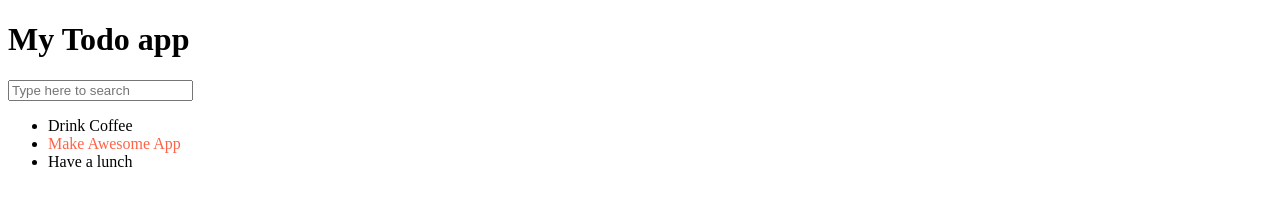
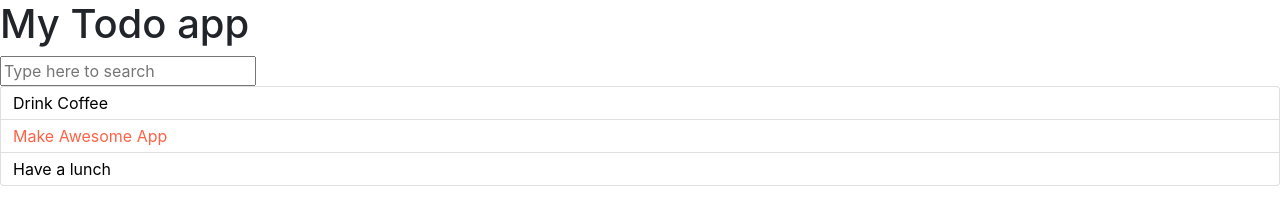
Before and after one commit to 1strebel/react-todo-app, a React app: page / in a window 1280 px wide. Built offline with nearby package versions, Linux system fonts and the light colour scheme.

Commit message:
Add base css

```diff
--- a/public/index.html
+++ b/public/index.html
@@ -3,6 +3,10 @@
   <head>
     <meta charset="utf-8" />
     <meta name="viewport" content="width=device-width, initial-scale=1" />
+
+    <link rel = "stylesheet" href="https://stackpath.bootstrapcdn.com/bootstrap/4.4.1/css/bootstrap.min.css" />
+    <link rel = "stylesheet" href="https://stackpath.bootstrapcdn.com/font-awesome/4.7.0/css/font-awesome.min.css" />
+
     <title>Todo App</title>
   </head>
   <body>
--- a/src/components/todo-list-item.js
+++ b/src/components/todo-list-item.js
@@ -1,4 +1,5 @@
 import React from 'react';
+import './todo-list-item.css';
 
 const TodoListItem = ( { label, important = false } ) => {
 
@@ -6,7 +7,12 @@ const TodoListItem = ( { label, important = false } ) => {
         color: important ? 'tomato' : 'black'
     };
 
-    return <span style = {style}>{ label }</span>;
+    return (
+    <span
+    className="todo-list-item"
+    style = {style}>
+        { label }
+    </span>);
 };
 
 export default TodoListItem;
--- /dev/null
+++ b/src/components/todo-list.css
@@ -0,0 +1,3 @@
+.todo-list .list-group-item {
+    padding: .25rem .75rem
+}
--- a/src/components/todo-list.js
+++ b/src/components/todo-list.js
@@ -1,5 +1,6 @@
 import React from 'react';
 import TodoListItem from './todo-list-item';
+import './todo-list.css';
 
 const TodoList = ({ todos }) => {
 
@@ -8,13 +9,13 @@ const TodoList = ({ todos }) => {
         const { id, ...itemProps } = item;
 
         return (
-        <li key={id}>
+        <li key={id} className = "list-group-item">
             <TodoListItem { ...itemProps } />
         </li>);
     });
 
     return (
-        <ul>
+        <ul className="list-group todo-list">
             { elements }
         </ul>
     );
```
Also changed, not shown: src/components/todo-list-item.css (added).
